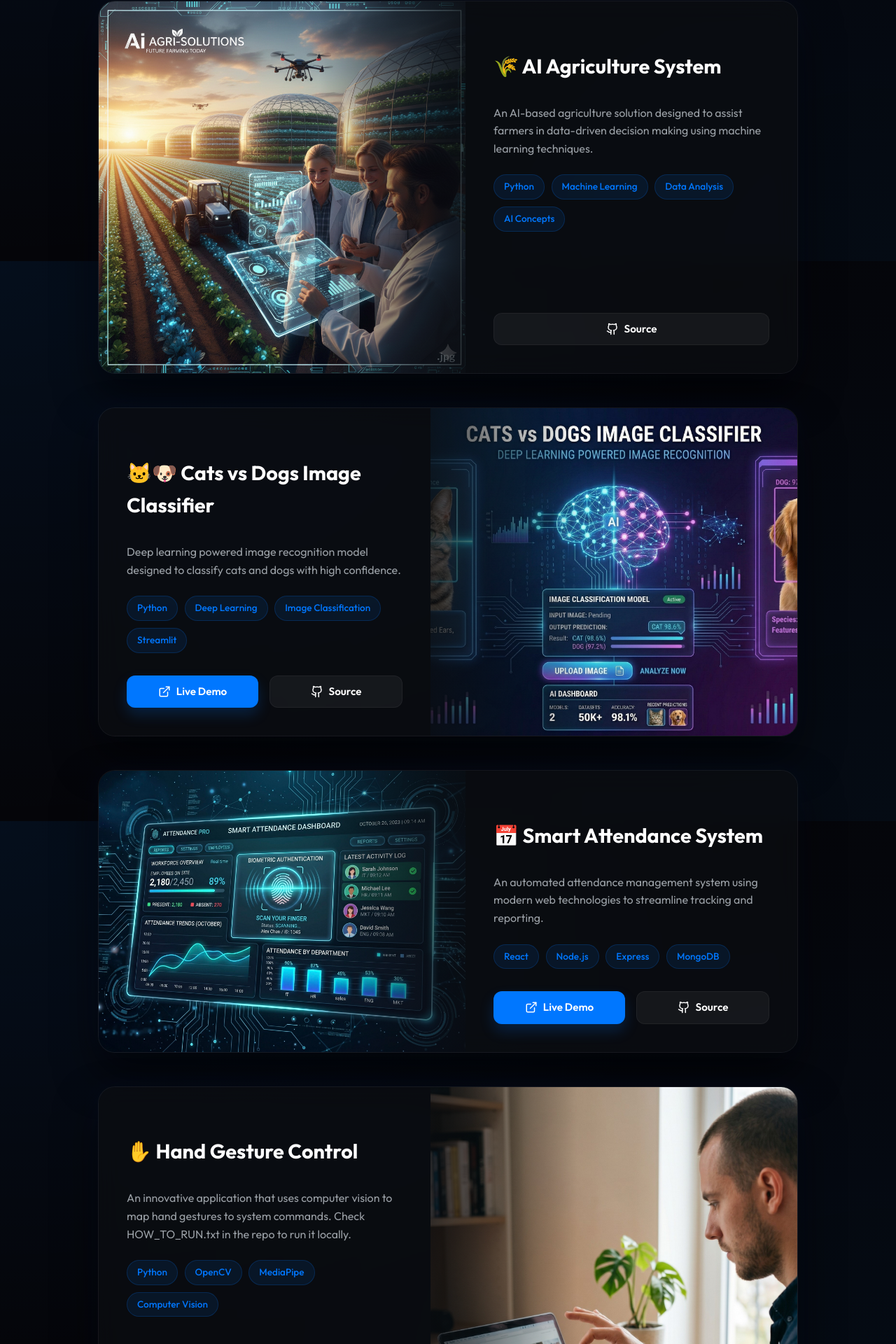
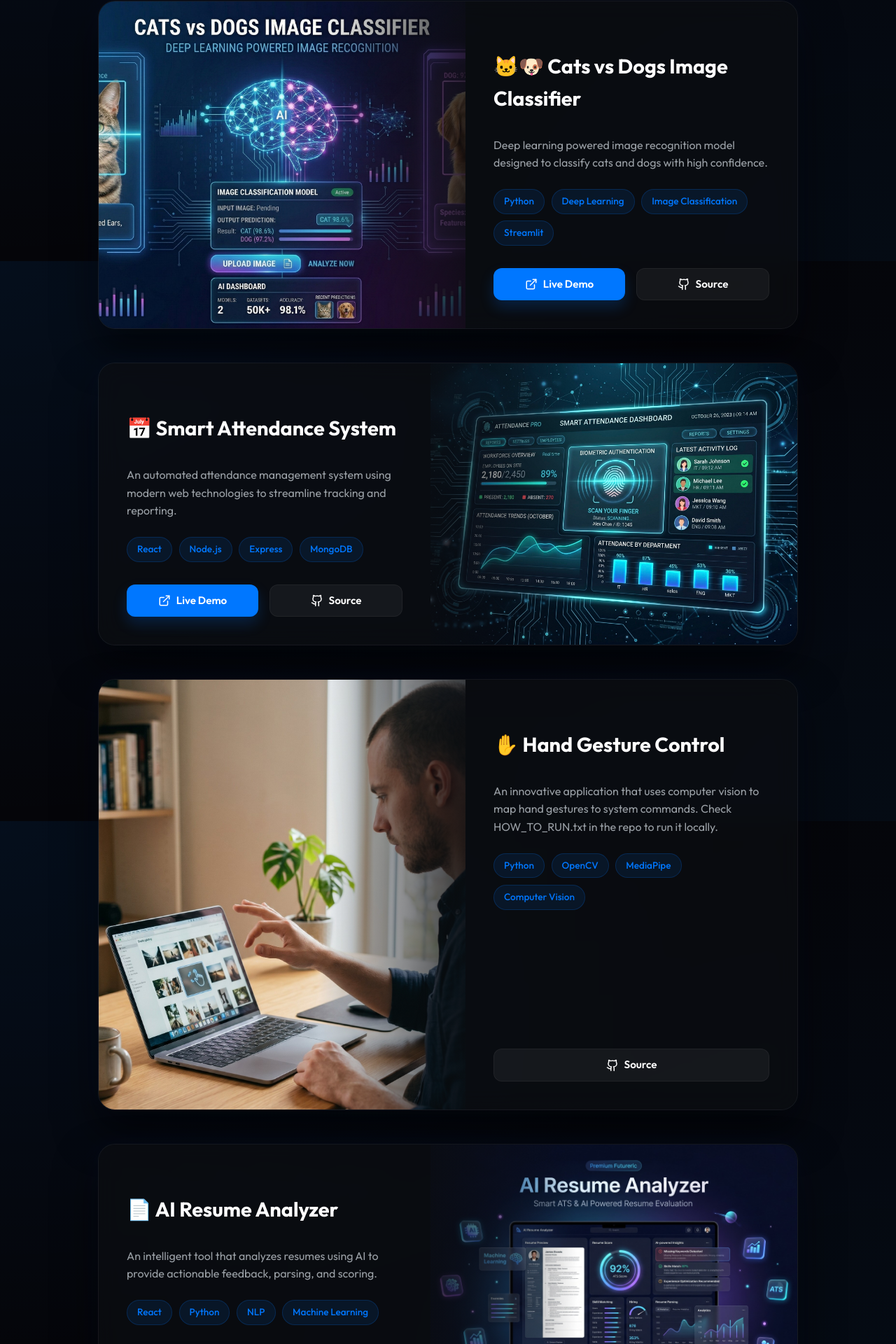
Before and after one commit to DarshUpadhyay12/portfolio-website, a React (Vite) app in the folder frontend/: page /projects in a window 1280 px wide. Shown: the part 427-2347 px from the top of the page at 70% size. Built offline with nearby package versions, Linux system fonts and the light colour scheme; the HTML template or start-up script is replaced by a standard one.

Commit message:
Remove AI agriculture and update Resume Analyzer photo

```diff
--- a/frontend/src/pages/Projects.jsx
+++ b/frontend/src/pages/Projects.jsx
@@ -3,14 +3,6 @@ import { motion } from 'framer-motion'
 import { Github, ExternalLink } from 'lucide-react'
 
 const PROJECTS = [
-  {
-    title: '🌾 AI Agriculture System',
-    desc: 'An AI-based agriculture solution designed to assist farmers in data-driven decision making using machine learning techniques.',
-    ss: '/gallery/AI AGRICULTURE.jpg', // Updated with actual project image
-    tech: ['Python', 'Machine Learning', 'Data Analysis', 'AI Concepts'],
-    live: '#',
-    code: 'https://github.com/DarshUpadhyay12/AI-Agriculture' // Update with actual link
-  },
   {
     title: '🐱🐶 Cats vs Dogs Image Classifier',
     desc: 'Deep learning powered image recognition model designed to classify cats and dogs with high confidence.',
@@ -38,7 +30,7 @@ const PROJECTS = [
   {
     title: '📄 AI Resume Analyzer',
     desc: 'An intelligent tool that analyzes resumes using AI to provide actionable feedback, parsing, and scoring.',
-    ss: '/gallery/darsh photo-1.jpg', // Placeholder, user should upload actual image
+    ss: '/gallery/ResumeAnalyzer.jpg', // Updated image
     tech: ['React', 'Python', 'NLP', 'Machine Learning'],
     live: 'https://ai-resume-analyzer-sooty-nine.vercel.app/',
     code: 'https://github.com/DarshUpadhyay12/ai-resume-analyzer'
```
Also changed, not shown: frontend/public/gallery/ResumeAnalyzer.jpg (added), 1 other file (tests, documents, lock files or other folders).
